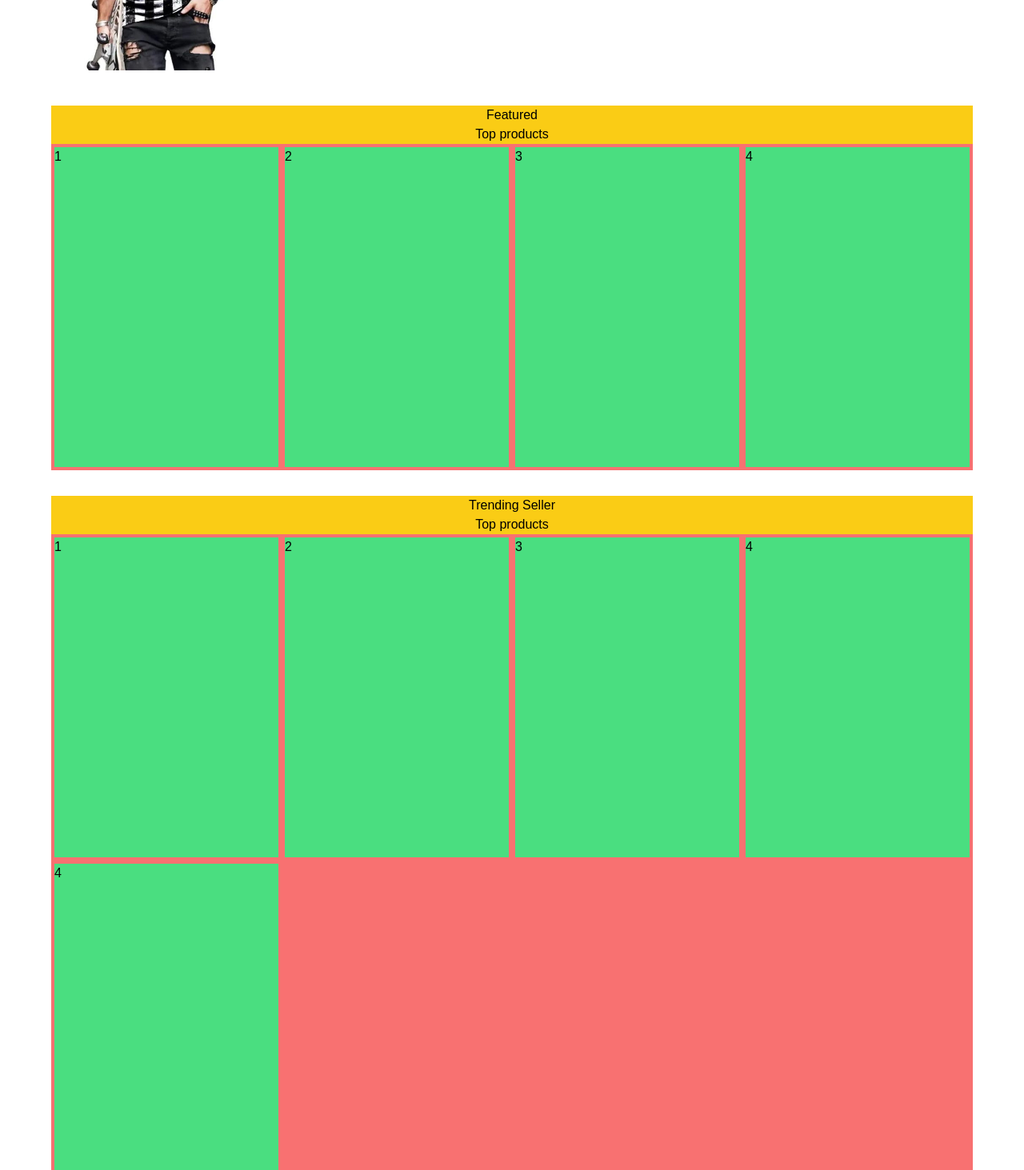
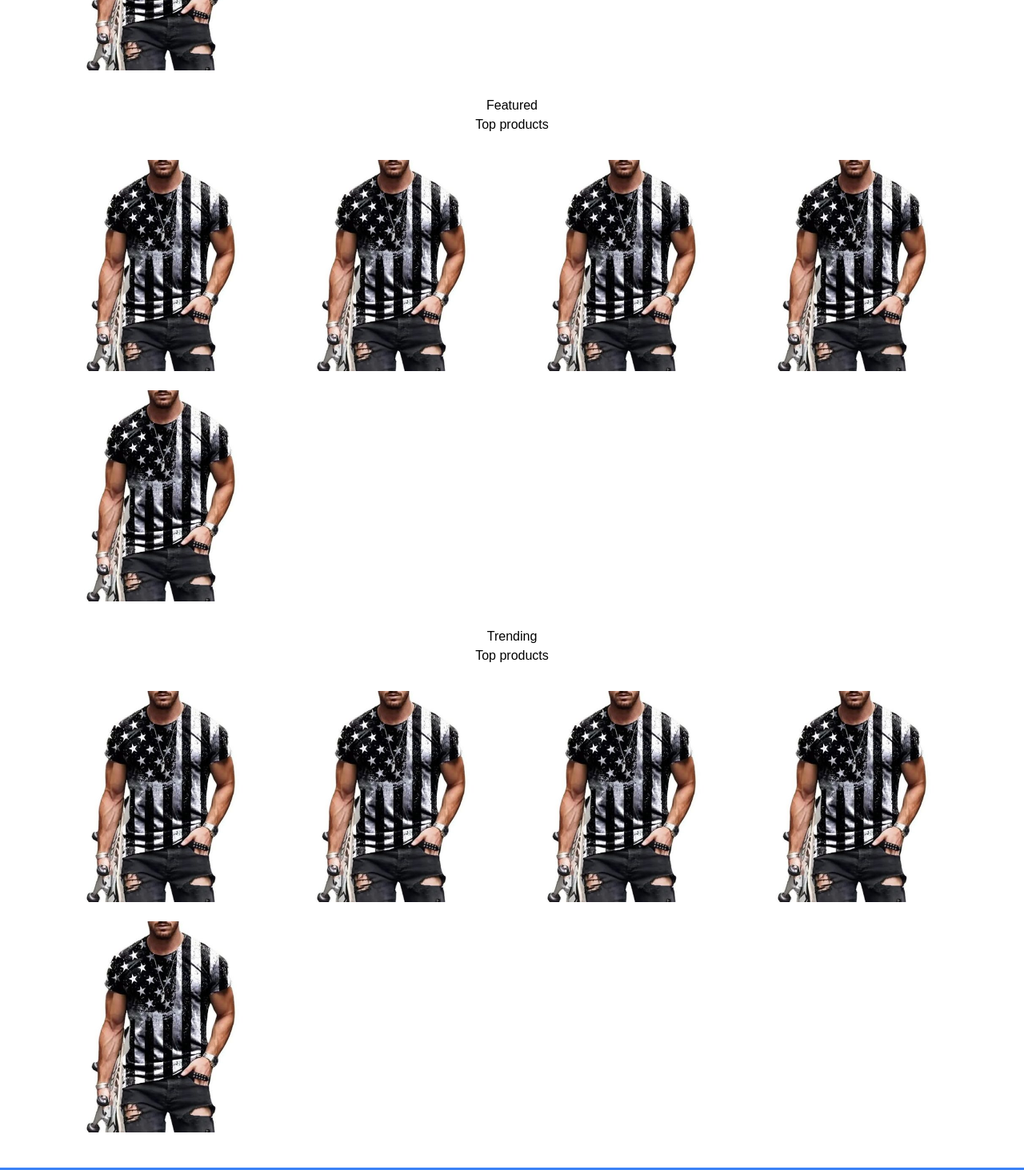
Before and after one commit to mirsahib/vendoz, a Next.js app in the folder frontend/: page / in a window 1280 px wide. Shown: the part 1840-3303 px from the top of the page at 80% size. Built offline with nearby package versions, Linux system fonts and the light colour scheme; some icons are missing; a web font is replaced by a local one.

Commit message:
:hammer: initial featured and trending done

```diff
--- a/frontend/src/modules/Featured/index.tsx
+++ b/frontend/src/modules/Featured/index.tsx
@@ -1,25 +1,27 @@
 import React from "react";
+import { product } from "@/mock/data";
+import Link from "next/link";
+import Image from "next/image";
 
 export default function Featured() {
 	return (
-		<section className="flex flex-col item-center justify-center w-[90%] m-auto bg-red-400 my-8">
-			<div className="flex flex-col items-center justify-center bg-yellow-400">
+		<section className="flex flex-col item-center justify-center w-[90%] m-auto">
+			<div className="flex flex-col items-center justify-center my-5">
 				<h1>Featured</h1>
 				<p>Top products</p>
 			</div>
 			<ul className="flex flex-wrap">
-				<li className="flex flex-col basis-1/4">
-					<div className="bg-green-400 m-1 h-[400px] ">1</div>
-				</li>
-				<li className="flex flex-col basis-1/4">
-					<div className="bg-green-400 m-1 h-[400px] ">2</div>
-				</li>
-				<li className="flex flex-col basis-1/4">
-					<div className="bg-green-400 m-1 h-[400px] ">3</div>
-				</li>
-				<li className="flex flex-col basis-1/4">
-					<div className="bg-green-400 m-1 h-[400px] ">4</div>
-				</li>
+				{product.map((item) => {
+					return (
+						<li key={item.id} className="flex flex-col basis-1/4">
+							<Link href={"/"}>
+								<div className="m-3">
+									<Image src={item.img} width={350} height={400} alt="t-shir"/>
+								</div>
+							</Link>
+						</li>
+					);
+				})}
 			</ul>
 		</section>
 	);
--- a/frontend/src/modules/Trending/index.tsx
+++ b/frontend/src/modules/Trending/index.tsx
@@ -1,28 +1,27 @@
 import React from "react";
+import { product } from "@/mock/data";
+import Link from "next/link";
+import Image from "next/image";
 
 export default function Trending() {
 	return (
-		<section className="flex flex-col item-center justify-center w-[90%] m-auto bg-red-400 my-8">
-			<div className="flex flex-col items-center justify-center bg-yellow-400">
-				<h1>Trending Seller</h1>
+		<section className="flex flex-col item-center justify-center w-[90%] m-auto">
+			<div className="flex flex-col items-center justify-center my-5">
+				<h1>Trending</h1>
 				<p>Top products</p>
 			</div>
 			<ul className="flex flex-wrap">
-				<li className="flex flex-col basis-1/4">
-					<div className="bg-green-400 m-1 h-[400px] ">1</div>
-				</li>
-				<li className="flex flex-col basis-1/4">
-					<div className="bg-green-400 m-1 h-[400px] ">2</div>
-				</li>
-				<li className="flex flex-col basis-1/4">
-					<div className="bg-green-400 m-1 h-[400px] ">3</div>
-				</li>
-				<li className="flex flex-col basis-1/4">
-					<div className="bg-green-400 m-1 h-[400px] ">4</div>
-				</li>
-				<li className="flex flex-col basis-1/4">
-					<div className="bg-green-400 m-1 h-[400px] ">4</div>
-				</li>
+				{product.map((item) => {
+					return (
+						<li key={item.id} className="flex flex-col basis-1/4">
+							<Link href={"/"}>
+								<div className="m-3">
+									<Image src={item.img} width={350} height={400} alt="t-shir"/>
+								</div>
+							</Link>
+						</li>
+					);
+				})}
 			</ul>
 		</section>
 	);
```
